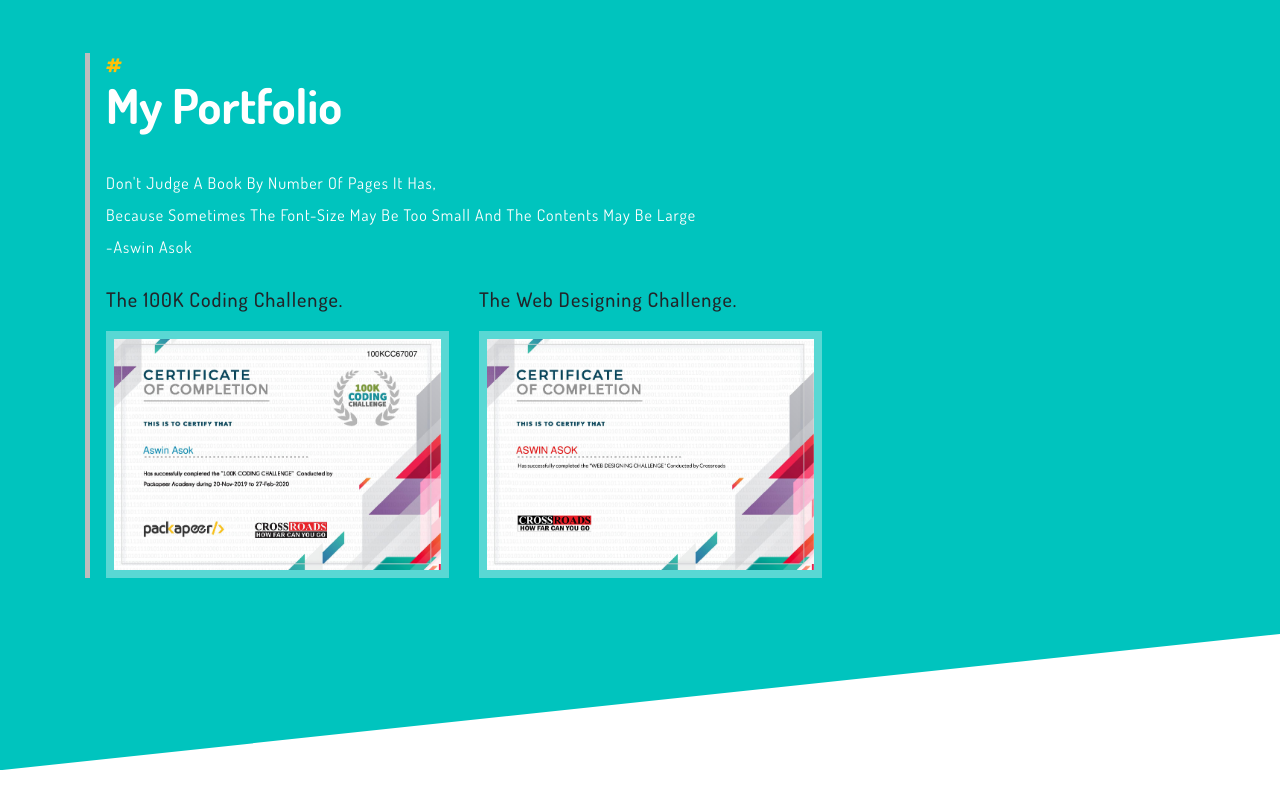
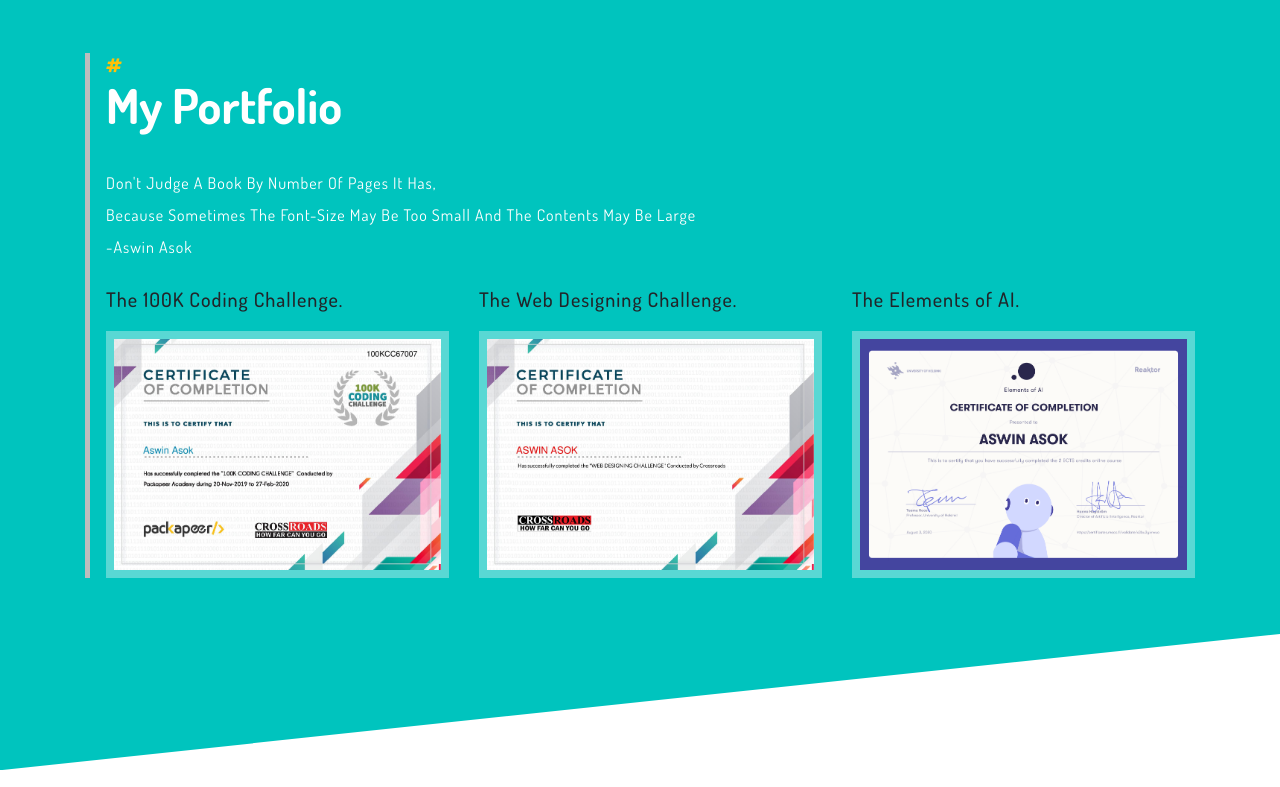
Before and after one commit to AswinAsok/Personal-Website, a plain HTML site: page index.html in a window 1280 px wide. Shown: the part 4266-5053 px from the top of the page. Drawn offline with Linux system fonts and the light colour scheme; a script that the page names is missing.

Commit message:
New Certificate

```diff
--- a/index.html
+++ b/index.html
@@ -411,6 +411,16 @@ License URL: http://creativecommons.org/licenses/by/3.0/
                                             </div>
                                         </div>
                                     </div>
+                                    <div class="col-lg-4 col-md-6 mt-md-0 mt-4  w3-slide-grid">
+                                        <h5><a  >The Elements of AI.</a></h5>
+                                        <div class="box20">
+                                            <img src="images/c3.png" alt="" class="img-fluid" />
+                                            <div class="box-content">
+                                                <h3 class="title">Artificial Intelligence</h3>
+                                                <span class="post text-capitalize">July 2020</span>
+                                            </div>
+                                        </div>
+                                    </div>
                                 </div>
                             </div>
                         </div>
```
Also changed, not shown: images/c3.png (added).
